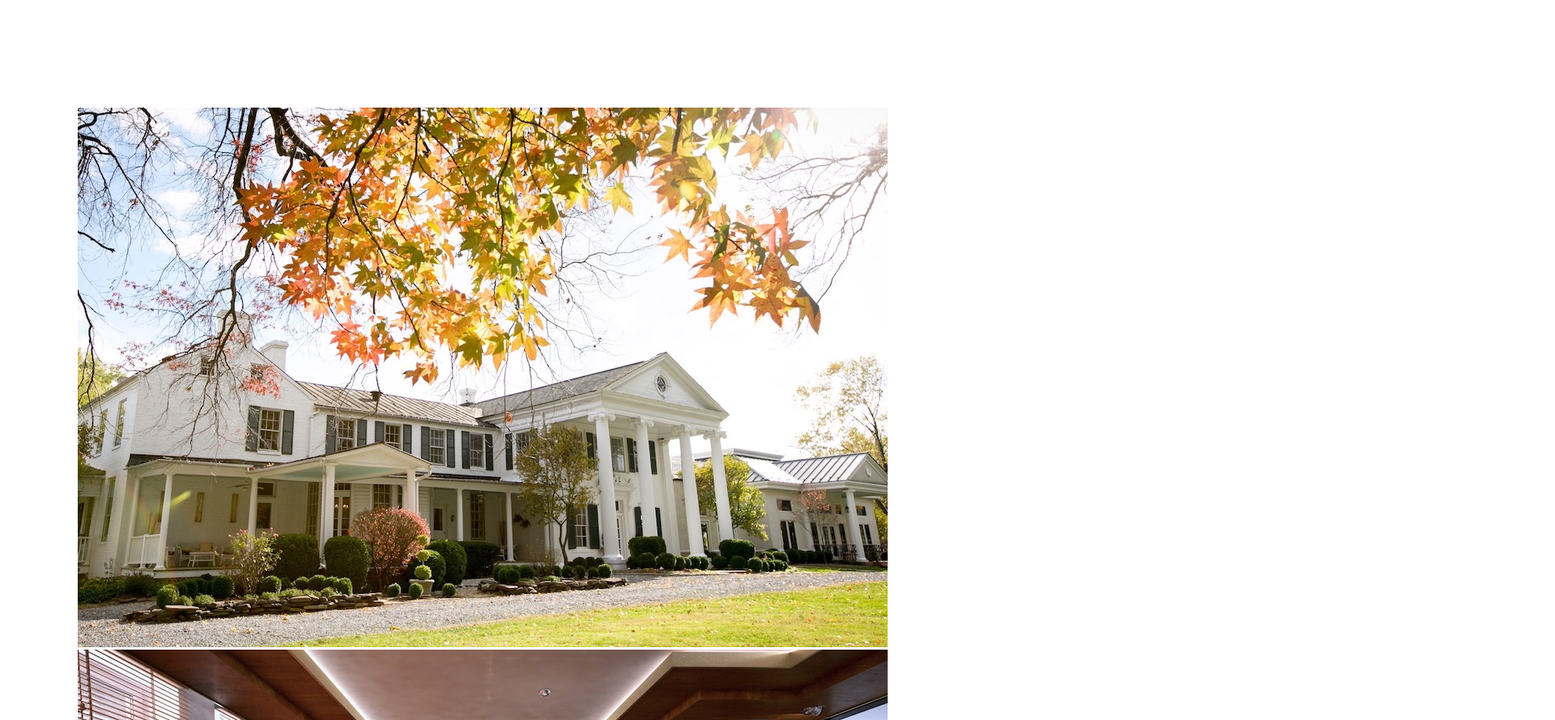
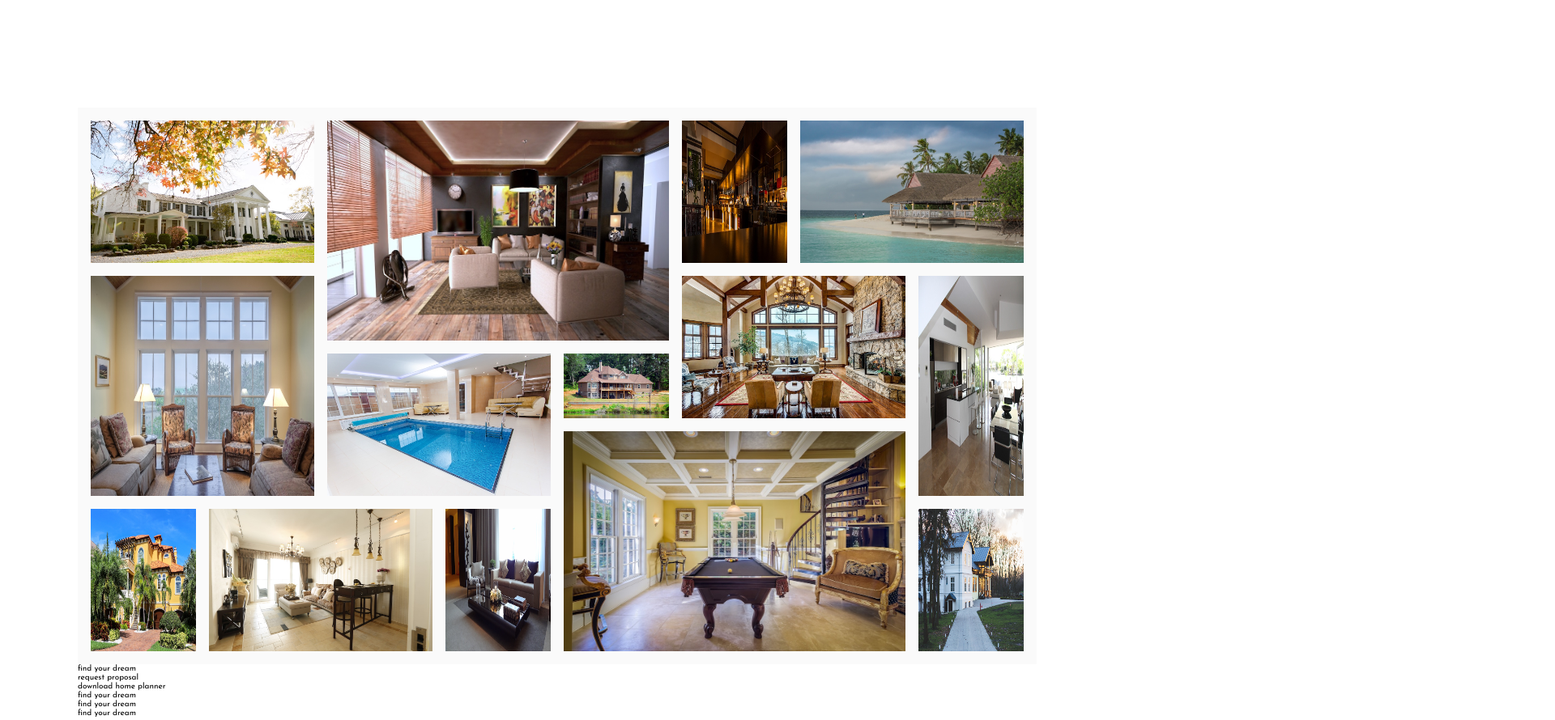
Before and after one commit to KalandarovJamshid01/MagicNext, a website: page index.html in a window 1280 px wide. Shown: the part 3200-4090 px from the top of the page at 81% size, 1920 px wide, since content can reach past the window. Drawn offline with Linux system fonts and the light colour scheme; a web font is replaced by a local one.

Commit message:
gallery is end

```diff
--- a/index.html
+++ b/index.html
@@ -176,20 +176,30 @@
         </div>
       </div>
       <div class="gallery">
-        <img src="img/gal-1.jpeg" alt="" class="gallery-img">
-        <img src="img/gal-2.jpeg" alt="" class="gallery-img">
-        <img src="img/gal-3.jpeg" alt="" class="gallery-img">
-        <img src="img/gal-4.jpeg" alt="" class="gallery-img">
-        <img src="img/gal-5.jpeg" alt="" class="gallery-img">
-        <img src="img/gal-6.jpeg" alt="" class="gallery-img">
-        <img src="img/gal-7.jpeg" alt="" class="gallery-img">
-        <img src="img/gal-8.jpeg" alt="" class="gallery-img">
-        <img src="img/gal-9.jpeg" alt="" class="gallery-img">
-        <img src="img/gal-10.jpeg" alt="" class="gallery-img">
-        <img src="img/gal-11.jpeg" alt="" class="gallery-img">
-        <img src="img/gal-12.jpeg" alt="" class="gallery-img">
-        <img src="img/gal-13.jpeg" alt="" class="gallery-img">
-        <img src="img/gal-14.jpeg" alt="" class="gallery-img">
+       <div class="gallery_img gallery_img-1"></div>
+       <div class="gallery_img gallery_img-2"></div>
+       <div class="gallery_img gallery_img-3"></div>
+       <div class="gallery_img gallery_img-4"></div>
+       <div class="gallery_img gallery_img-5"></div>
+       <div class="gallery_img gallery_img-6"></div>
+       <div class="gallery_img gallery_img-7"></div>
+       <div class="gallery_img gallery_img-8"></div>
+       <div class="gallery_img gallery_img-9"></div>
+       <div class="gallery_img gallery_img-10"></div>
+       <div class="gallery_img gallery_img-11"></div>
+       <div class="gallery_img gallery_img-12"></div>
+       <div class="gallery_img gallery_img-13"></div>
+       <div class="gallery_img gallery_img-14"></div>
+      </div>
+      <div class="footer">
+        <div class="footer-top">
+          <p class="footer-top-text">find your dream</p>
+          <p class="footer-top-text">request proposal</p>
+          <p class="footer-top-text">download home planner</p>
+          <p class="footer-top-text">find your dream</p>
+          <p class="footer-top-text">find your dream</p>
+          <p class="footer-top-text">find your dream</p>
+        </div>
       </div>
     </main>
   </body>
--- a/sass/pages/_home.scss
+++ b/sass/pages/_home.scss
@@ -144,3 +144,86 @@ main {
     }
   }
 }
+.gallery {
+  padding: 1rem;
+  background-color: #fafafa;
+  display: grid;
+  gap: 1rem;
+  grid-template-columns: repeat(8, 1fr);
+  grid-template-rows: repeat(7, 1fr);
+  &_img {
+    background-size: 100% 100%;
+
+    &-1 {
+      grid-column: 1 / 3;
+      grid-row: 1 / 3;
+      background-image: url("/img/gal-1.jpeg");
+    }
+    &-2 {
+      grid-column: 3 / 6;
+      grid-row: 1 / 4;
+      background-image: url("/img/gal-2.jpeg");
+    }
+    &-3 {
+      grid-column: 6 / 7;
+      grid-row: 1 / 3;
+      background-image: url("/img/gal-3.jpeg");
+    }
+    &-4 {
+      grid-column: 7 / 9;
+      grid-row: 1 / 3;
+      background-image: url("/img/gal-4.jpeg");
+    }
+    &-5 {
+      grid-column: 1 / 3;
+      grid-row: 3 / 6;
+      background-image: url("/img/gal-5.jpeg");
+    }
+    &-6 {
+      grid-column: 3 / 5;
+      grid-row: 4 / 6;
+      background-image: url("/img/gal-6.jpeg");
+    }
+    &-7 {
+      grid-column: 5 / 6;
+      grid-row: 4 / 5;
+      height: 5rem;
+      background-image: url("/img/gal-7.jpeg");
+    }
+    &-8 {
+      grid-column: 6 / 8;
+      grid-row: 3 / 5;
+      background-image: url("/img/gal-8.jpeg");
+    }
+    &-9 {
+      grid-column: 8 / 9;
+      grid-row: 3 / 6;
+      background-image: url("/img/gal-9.jpeg");
+    }
+    &-10 {
+      grid-column: 1 / 2;
+      grid-row: 6 / 8;
+      background-image: url("/img/gal-10.jpeg");
+    }
+    &-11 {
+      grid-column: 2 / 4;
+      grid-row: 6 / 8;
+      background-image: url("/img/gal-11.jpeg");
+    }
+    &-12 {
+      grid-column: 4 / 5;
+      grid-row: 6 / 8;
+      background-image: url("/img/gal-12.jpeg");
+    }
+    &-13 {
+      grid-column: 5 / 8;
+      grid-row: 5 / 8;
+      background-image: url("/img/gal-13.jpeg");
+    }
+    &-14 {
+      grid-column: 8 / 9;
+      grid-row: 6 / 8;
+      background-image: url("/img/gal-14.jpeg");
+    }
+  }
+}
```
Also changed, not shown: css/style.css.
